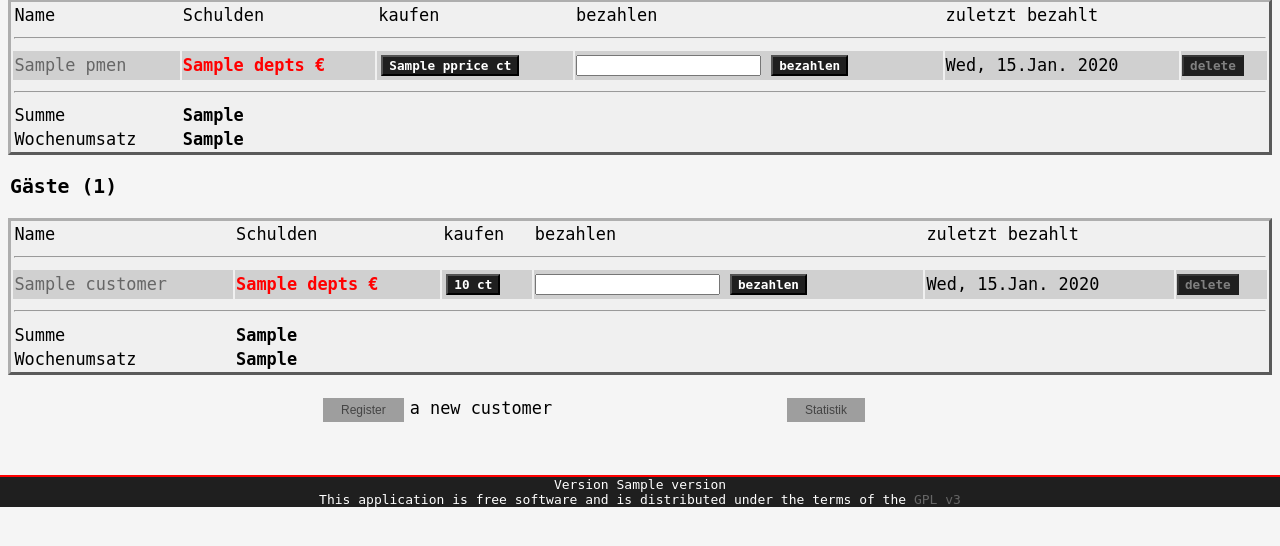
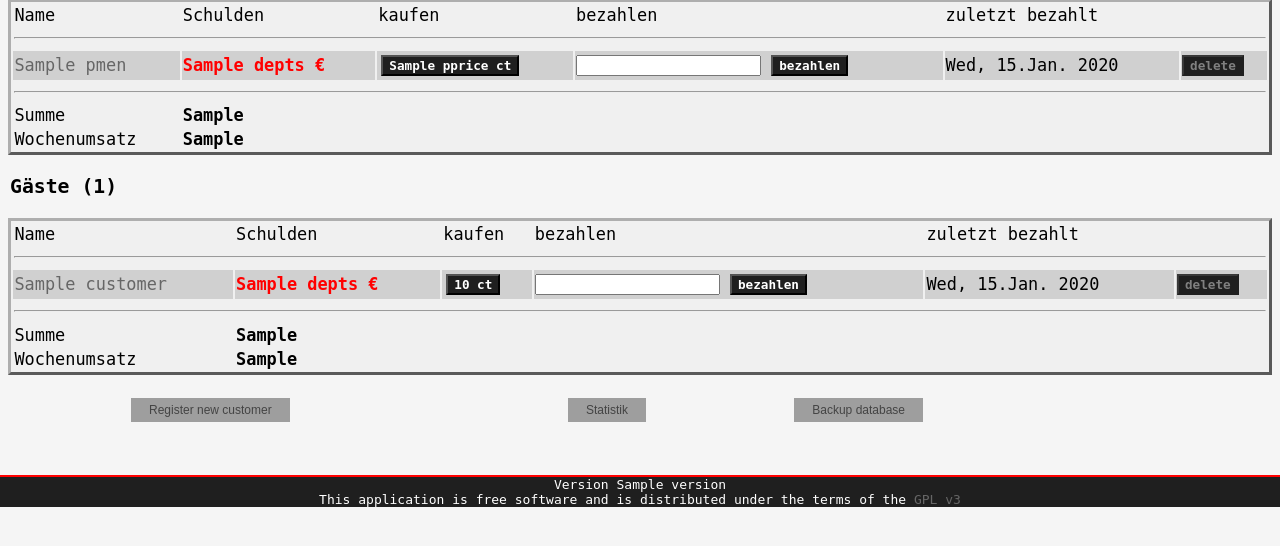
Before and after one commit to zeratul2099/puente, a Django app: template templates/plist.html in a window 1280 px wide. Shown: the part 155-701 px from the top of the page. Run offline with Django 3.2, Linux system fonts and the light colour scheme; the template is opened without the code that fills it: most values are stand-ins (such as "Sample title", 1, 10 or a date in 2020); grey boxes are pictures that could not be loaded.

Commit message:
backup function

```diff
--- a/templates/plist.html
+++ b/templates/plist.html
@@ -258,11 +258,11 @@ Wochenumsatz
 </table>
 </div>
 <br>
-<table align='center' width='50%'>
+<table align='center' width='80%' style="font-size:65%;">
     <tr>
-        <td> <a class='button' background='#4f4f4f' href='./register/'><span>Register</span></a> a new customer</td>
-
+        <td> <a class='button' background='#4f4f4f' href='./register/'><span>Register new customer</span></a></td>
         <td> <a class='button' background='#4f4f4f' href='./transactions/'><span>Statistik</span></a></td>
+        <td> <a class='button' background='#4f4f4f' href='./backup/'><span>Backup database</span></a></td>
     </tr>
 </table>
 
--- a/urls.py
+++ b/urls.py
@@ -12,6 +12,7 @@ urlpatterns = patterns('',
     (r'^plist/(?P<customer_id>\d+)/$', 'plist.views.customerDetails'),
     (r'^plist/register/$', 'plist.views.registerCustomer'),
     (r'^plist/transactions/$', 'plist.views.transactionList'),
+    (r'^plist/backup/$', 'plist.views.encryptDatabase'),
     (r'^admin/(.*)', admin.site.root),
     (r'^content/(?P<path>.*)$', 'django.views.static.serve',
         {'document_root': settings.STATIC_DOC_ROOT}),
```
Also changed, not shown: plist/views.py (+14 -3 lines).
